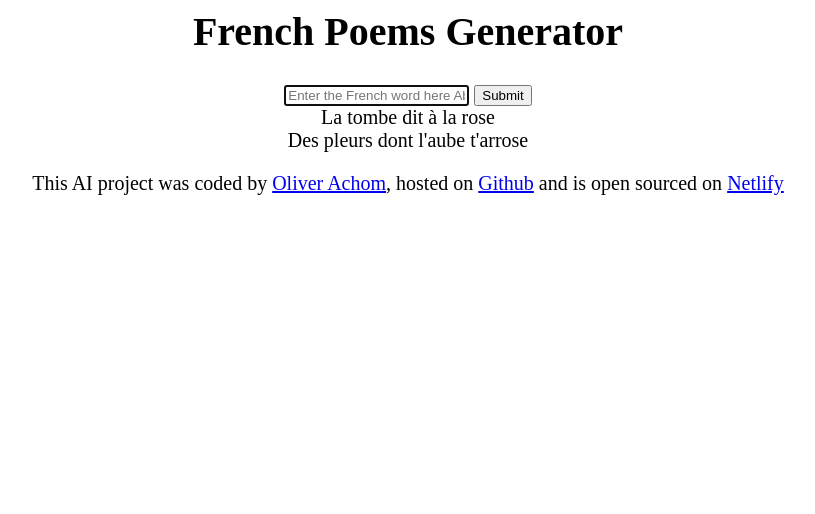
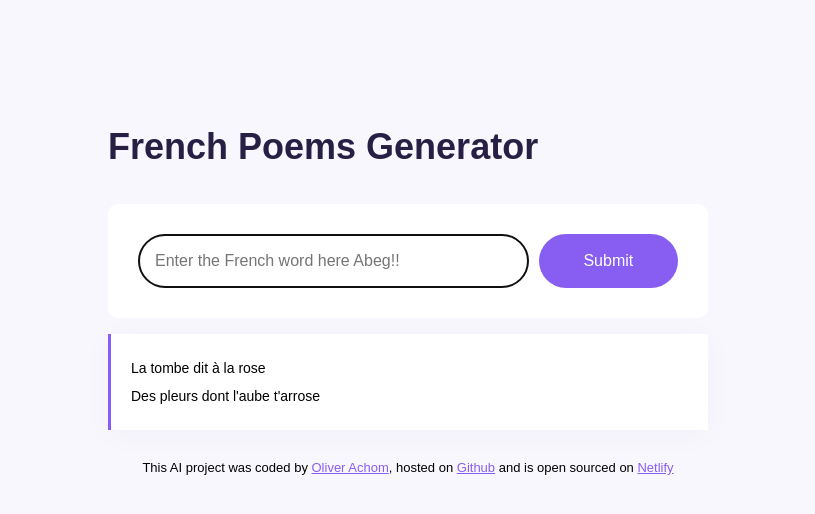
Before and after one commit to mercyachom/French-poem-generator, a plain HTML site: page index.html in a window 1280 px wide. Shown: the whole page, without its empty margins (232-1047 px from the left). Drawn offline with Linux system fonts and the light colour scheme.

Commit message:
styled project using CSS

```diff
--- a/index.html
+++ b/index.html
@@ -6,6 +6,7 @@
     <link rel="stylesheet" href="src/index.css" />
   </head>
   <body>
+    <div class="container">
       <header>
         <h1>French Poems Generator</h1>
       </header>
@@ -18,21 +19,21 @@
             autofocus
             required
             autocomplete="off"
+            class="instructions"
           />
 
-        <input type="submit" />
-
-        <div>
+          <input type="submit" class="submit-button" />
+        </form>
+        <div class="poem">
           La tombe dit à la rose
           <br />
           Des pleurs dont l'aube t'arrose
         </div>
-      </form>
       </main>
       <footer>
         This AI project was coded by
-      <a href="https://github.com/mercyachom" target="_blank"> Oliver Achom</a>,
-      hosted on
+        <a href="https://github.com/mercyachom" target="_blank"> Oliver Achom</a
+        >, hosted on
         <a
           href="https://github.com/mercyachom/French-poem-generator"
           target="_blank"
@@ -44,6 +45,7 @@
           Netlify</a
         >
       </footer>
+    </div>
     <script src="src/index.js"></script>
   </body>
 </html>
--- a/src/index.css
+++ b/src/index.css
@@ -1,8 +1,69 @@
 body {
-  text-align: center;
-  font-size: 20px;
+  background-color: #f9f7fe;
+  font-family: Arial, Helvetica, sans-serif;
 }
 
-input {
+a {
+  color: #885df1;
+}
+
+.container {
+  margin: 120px auto;
+  max-width: 600px;
+}
+
+header {
+  margin-bottom: 30px;
+}
+
+h1 {
+  font-weight: 800;
+  font-size: 36px;
+  line-height: 1.5;
+  color: #272044;
+}
+
+form {
+  padding: 30px;
+  background-color: white;
+  border-radius: 10px;
+  display: flex;
+}
+
+.instructions {
+  padding: 16px;
+  border: 1px solid rgba(39, 33, 66, 0.5);
+  width: 80%;
+  font-size: 16px;
+  border-radius: 50px;
+  line-height: 20px;
+  color: #272044;
   cursor: pointer;
 }
+
+.submit-button {
+  margin-left: 10px;
+  background: #885df1;
+  color: white;
+  border: none;
+  width: 150px;
+  font-size: 16px;
+  border-radius: 150px;
+  padding: 14px 24px;
+  cursor: pointer;
+}
+
+.poem {
+  font-size: 14px;
+  background-color: #fff;
+  padding: 20px;
+  line-height: 2;
+  border-left: 3px solid #885df1;
+  box-shadow: 0px 4px 30px 0px rgba(39, 33, 66, 0.03);
+}
+
+footer {
+  text-align: center;
+  font-size: 13px;
+  margin-top: 30px;
+}
```
Lines whose indentation alone changed are shown as unchanged.
